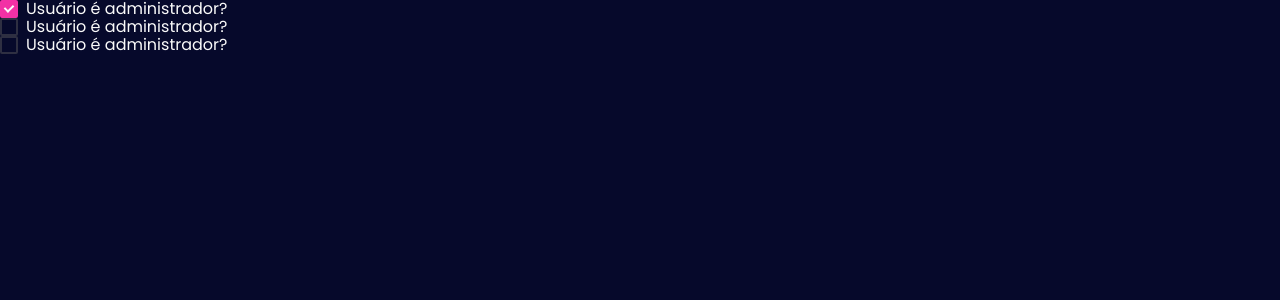
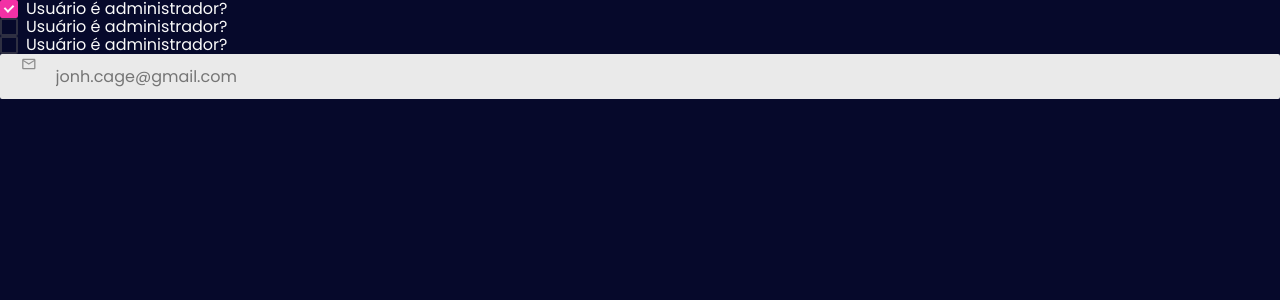
Before and after one commit to brunowbbs/Won-games, a Next.js app: page / in a window 1280 px wide. Shown: the top 300 px of the page. Built offline with nearby package versions, Linux system fonts and the light colour scheme.

Commit message:
feat: textfield

```diff
--- /dev/null
+++ b/src/components/TextField/index.tsx
@@ -0,0 +1,43 @@
+import { useState } from "react";
+
+import * as S from "./styles";
+import { TextFieldProps } from "./types";
+
+const TextField = ({
+  icon,
+  iconPosition = "left",
+  label,
+  labelFor = "",
+  initialValue = "",
+  onInput,
+  disabled,
+  ...props
+}: TextFieldProps) => {
+  const [value, setValue] = useState(initialValue);
+
+  const onChange = (e: React.ChangeEvent<HTMLInputElement>) => {
+    const newValue = e.currentTarget.value;
+    setValue(newValue);
+
+    !!onInput && onInput(newValue);
+  };
+
+  return (
+    <S.Wrapper>
+      {!!label && <S.Label htmlFor={labelFor}>{label}</S.Label>}
+      <S.InputWrapper>
+        {!!icon && <S.Icon iconPosition={iconPosition}>{icon}</S.Icon>}
+        <S.Input
+          disabled={disabled}
+          type="text"
+          onChange={onChange}
+          value={value}
+          iconPosition={iconPosition}
+          {...props}
+        />
+      </S.InputWrapper>
+    </S.Wrapper>
+  );
+};
+
+export default TextField;
--- /dev/null
+++ b/src/components/TextField/styles.ts
@@ -0,0 +1,72 @@
+import styled, { css, DefaultTheme } from "styled-components";
+import { TextFieldProps } from "./types";
+
+type IconPositionProps = Pick<TextFieldProps, "iconPosition">;
+
+export const InputWrapper = styled.div`
+  ${({ theme }) => css`
+    display: flex;
+    background: ${theme.colors.lightGray};
+    border-radius: 0.2rem;
+    padding: 0 ${theme.spacings.xsmall};
+    border: 0.2rem solid;
+    border-color: ${theme.colors.lightGray};
+    &:focus-within {
+      box-shadow: 0 0 0.5rem ${theme.colors.primary};
+    }
+  `}
+`;
+
+export const Input = styled.input<IconPositionProps>`
+  ${({ theme, iconPosition }) => css`
+    color: ${theme.colors.black};
+    font-family: ${theme.font.family};
+    font-size: ${theme.font.sizes.medium};
+    padding: ${theme.spacings.xxsmall} 0;
+    padding-${iconPosition}: ${theme.spacings.xsmall};
+    background: transparent;
+    border: 0;
+    outline: none;
+    width: 100%;
+  `}
+`;
+
+export const Label = styled.label`
+  ${({ theme }) => css`
+    font-size: ${theme.font.sizes.small};
+    color: ${theme.colors.black};
+    cursor: pointer;
+  `}
+`;
+
+export const Icon = styled.div<IconPositionProps>`
+  ${({ theme, iconPosition }) => css`
+    display: flex;
+    width: 2.2rem;
+    color: ${theme.colors.gray};
+    order: ${iconPosition === "right" ? 1 : 0};
+    & > svg {
+      width: 100%;
+    }
+  `}
+`;
+
+const wrapperModifiers = {
+  disabled: (theme: DefaultTheme) => css`
+    ${Label},
+    ${Input},
+    ${Icon} {
+      cursor: not-allowed;
+      color: ${theme.colors.gray};
+      &::placeholder {
+        color: currentColor;
+      }
+    }
+  `,
+};
+
+export const Wrapper = styled.div<Pick<TextFieldProps, "disabled">>`
+  ${({ theme, disabled }) => css`
+    ${disabled && wrapperModifiers.disabled(theme)}
+  `}
+`;
--- /dev/null
+++ b/src/components/TextField/types.ts
@@ -0,0 +1,11 @@
+import { InputHTMLAttributes } from "react";
+
+export type TextFieldProps = {
+  onInput?: (value: string) => void;
+  label?: string;
+  labelFor?: string;
+  initialValue?: string;
+  icon?: React.ReactNode;
+  iconPosition?: "left" | "right";
+  disabled?: boolean;
+} & InputHTMLAttributes<HTMLInputElement>;
--- a/src/pages/index.tsx
+++ b/src/pages/index.tsx
@@ -1,7 +1,9 @@
+import { MdMailOutline } from "react-icons/md";
 import { bannersMock } from "src/components/Banner/mock";
 import Checkbox from "src/components/Checkbox";
 import { gameCardsMock } from "src/components/GameCard/mock";
 import { highlightMock } from "src/components/Highlight/mock";
+import TextField from "src/components/TextField";
 import { HomeTemplateProps } from "src/templates/Home/types";
 import Home from "../templates/Home";
 
@@ -15,6 +17,11 @@ export default function Index(props: HomeTemplateProps) {
       <Checkbox label="Usuário é administrador?" name="category" isChecked />
       <Checkbox label="Usuário é administrador?" name="category" />
       <Checkbox label="Usuário é administrador?" name="category" />
+      <TextField
+        placeholder="jonh.cage@gmail.com"
+        icon={<MdMailOutline />}
+        disabled
+      />
     </>
   );
 }
```
Also changed, not shown: src/components/TextField/test.tsx (added, +122 -0 lines).
